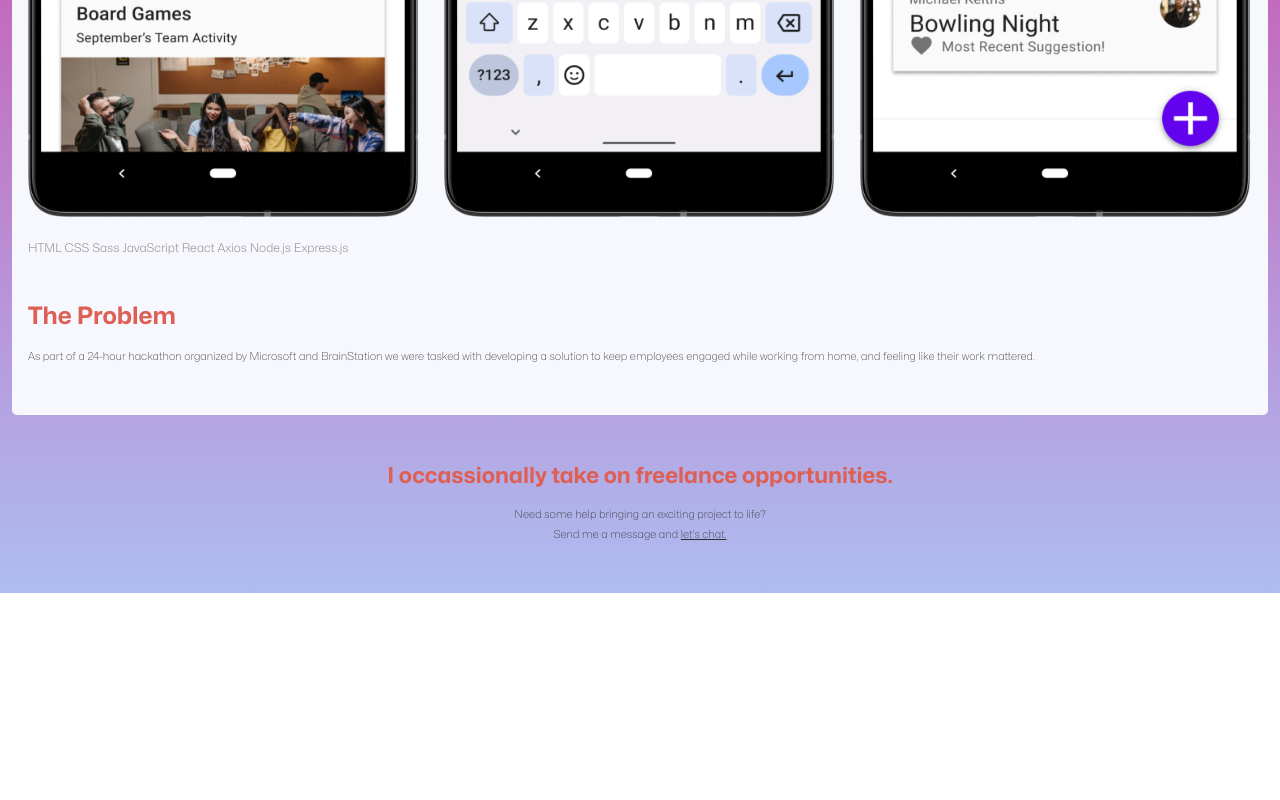
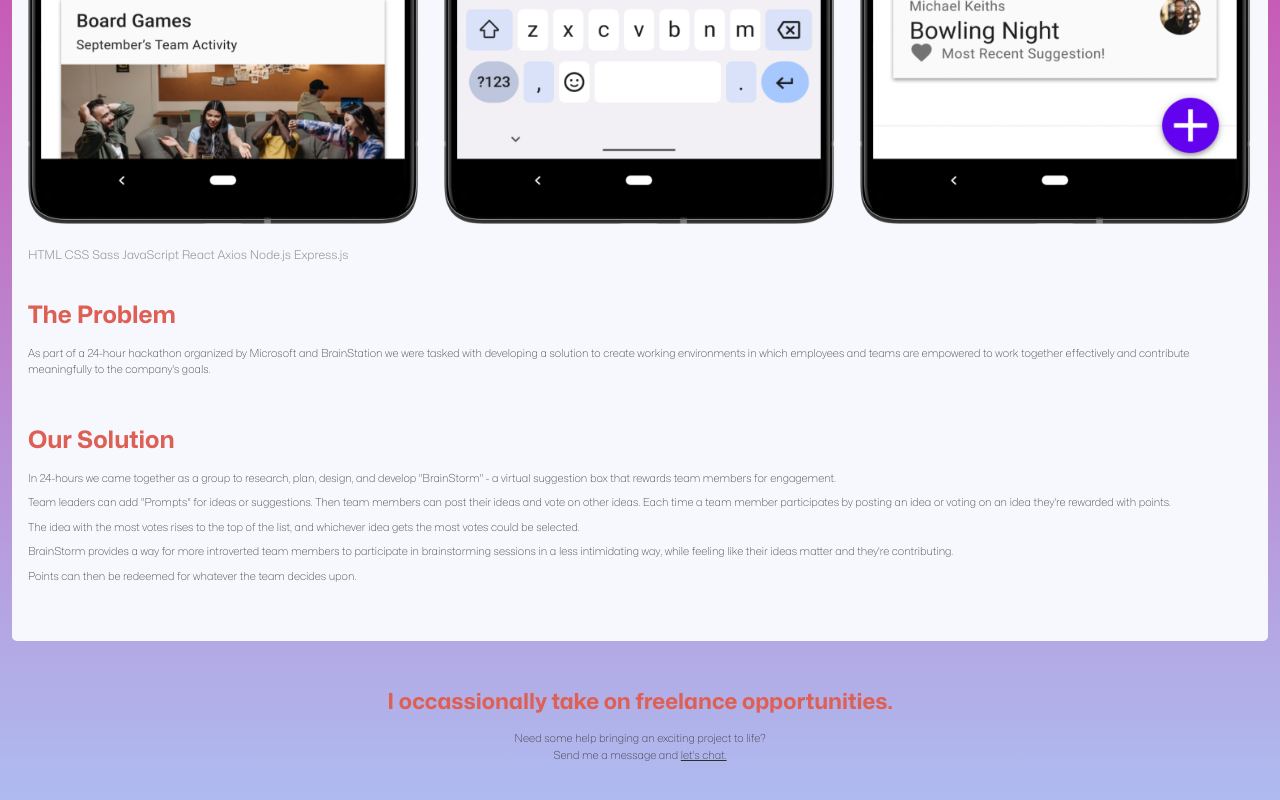
Before and after one commit to cameronmakarchuk/portfolio-site-client, a React (Create React App) app: page /projects/brainstorm in a window 1280 px wide. Shown: the part 832-1632 px from the top of the page. Before the commit the page ends 1425 px from the top, so only its background shows below. Built offline with nearby package versions, Linux system fonts and the light colour scheme.

Commit message:
Add Solution to ProjectBrainStorm.tsx. Update line-height property on bodyCopy mixin

```diff
--- a/src/components/CallToAction/CallToAction.scss
+++ b/src/components/CallToAction/CallToAction.scss
@@ -20,7 +20,6 @@
 
     &__description {
         @include bodyCopy;
-        line-height: 1.25rem;
     }
 
     &__message-link {
--- a/src/components/MainHero/MainHero.scss
+++ b/src/components/MainHero/MainHero.scss
@@ -17,7 +17,6 @@
 
     &__intro {
         @include bodyCopy;
-        line-height: 1.25rem;
     }
 
     &__social-icons {
--- a/src/components/ProjectBrainStorm/ProjectBrainStorm.tsx
+++ b/src/components/ProjectBrainStorm/ProjectBrainStorm.tsx
@@ -34,6 +34,31 @@ export default function ProjectBrainStorm(): JSX.Element {
       </h3>
       <h2 className="project__header">The Problem</h2>
       <p className="project__problem-description">{problem}</p>
+
+      <h2 className="project__header">Our Solution</h2>
+      <p className="project__problem-description">
+        In 24-hours we came together as a group to research, plan, design, and
+        develop "BrainStorm" - a virtual suggestion box that rewards team
+        members for engagement.
+      </p>
+      <p className="project__problem-description">
+        Team leaders can add "Prompts" for ideas or suggestions. Then team
+        members can post their ideas and vote on other ideas. Each time a team
+        member participates by posting an idea or voting on an idea they're
+        rewarded with points.
+      </p>
+      <p className="project__problem-description">
+        The idea with the most votes rises to the top of the list, and whichever
+        idea gets the most votes could be selected.
+      </p>
+      <p className="project__problem-description">
+        BrainStorm provides a way for more introverted team members to
+        participate in brainstorming sessions in a less intimidating way, while
+        feeling like their ideas matter and they're contributing.
+      </p>
+      <p className="project__problem-description">
+        Points can then be redeemed for whatever the team decides upon.
+      </p>
     </section>
   );
 }
--- a/src/pages/AboutPage/AboutPage.scss
+++ b/src/pages/AboutPage/AboutPage.scss
@@ -12,7 +12,6 @@
 
     &__description {
         @include bodyCopy;
-        line-height: 1.25;
         margin: 1.0rem 0;
         padding: 0 0.5rem;
     }
--- a/src/pages/ProjectPage/ProjectPage.scss
+++ b/src/pages/ProjectPage/ProjectPage.scss
@@ -57,11 +57,11 @@
 
     &__header {
         @include pageTitle;
-        padding: 3.0rem 0 1.0rem;
+        padding: 2.5rem 0 1.0rem;
     }
 
     &__problem-description {
         @include bodyCopy;
-        line-height: 1.25rem;
+        padding-bottom: 0.5rem;
     }
 }
--- a/src/styles/partials/_mixins.scss
+++ b/src/styles/partials/_mixins.scss
@@ -27,6 +27,7 @@
 
 @mixin bodyCopy {
     margin: 0;
+    line-height: 1.5;
     font-family: "Mona Sans";
     font-size: 11px;
     font-weight: 200;
--- a/src/utils/project-details.tsx
+++ b/src/utils/project-details.tsx
@@ -41,7 +41,7 @@ export const recleagueDetails: ProjectDetails = {
     },
   ],
   problem:
-    "Most recreational sports leagues are difficult to find, have websites that are challenging to navigate, and joining is a pain - especially when you're new in town.",
+    "Most recreational sports leagues are difficult to find, have websites that are challenging to navigate, and joining is a pain - especially when you're new in town. So I set out to build a better way with RecLeague.",
 };
 
 export const brainstormDetails: ProjectDetails = {
@@ -74,5 +74,5 @@ export const brainstormDetails: ProjectDetails = {
     },
   ],
   problem:
-    "As part of a 24-hour hackathon organized by Microsoft and BrainStation we were tasked with developing a solution to keep employees engaged while working from home, and feeling like their work mattered.",
+    "As part of a 24-hour hackathon organized by Microsoft and BrainStation we were tasked with developing a solution to create working environments in which employees and teams are empowered to work together effectively and contribute meaningfully to the company's goals.",
 };
```
